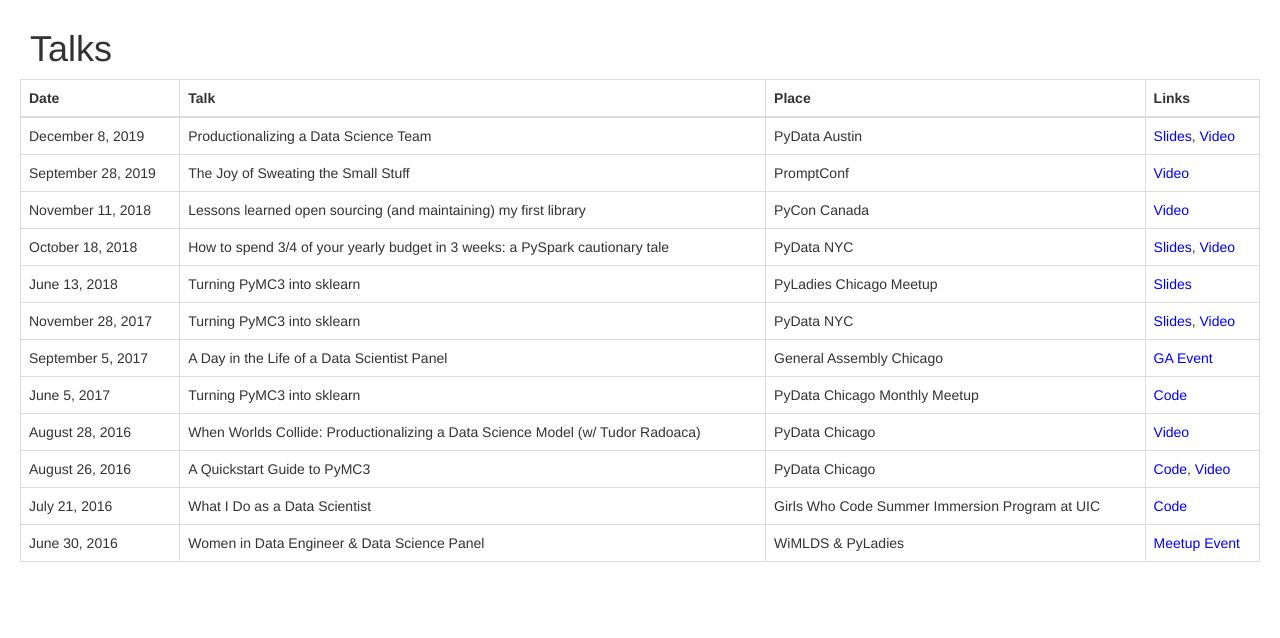
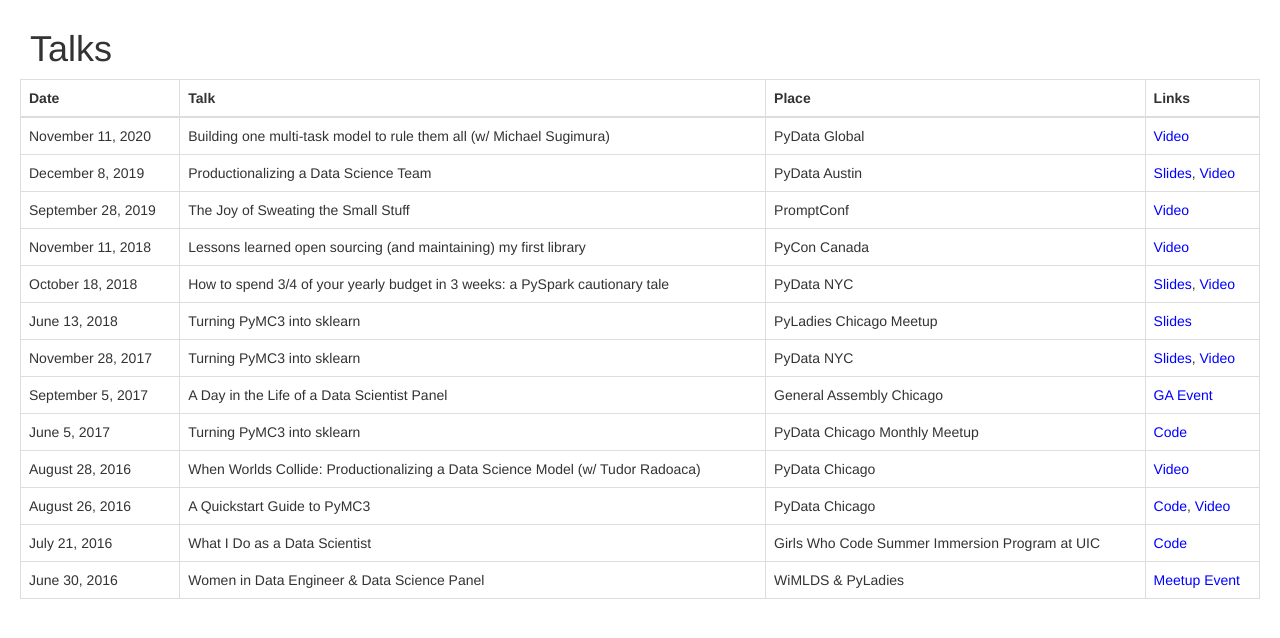
Before and after one commit to parsing-science/parsing-science-flask, a Flask app: page /talks/ in a window 1280 px wide. Shown: the part 111-749 px from the top of the page. Run offline with Flask 2, Linux system fonts and the light colour scheme; some libraries are stand-ins or nearby versions.

Commit message:
Update links/bio

```diff
--- a/parsing_science/templates/core/about.html
+++ b/parsing_science/templates/core/about.html
@@ -7,8 +7,8 @@
     <div class="about-me-text col-md-8">
         <h1>About Me </h1>
         <p>
-        I'm Nicole (she/her/hers), a Data Science Manager. Diversity, Equity, and Inclusion are very important to me, and I'm always happy to chat about how tech companies can improve in those areas. As my teammates know, I am extremely into organizing things like code (every single person has had a code review from me asking them to alphabetize their imports). I also enjoy thinking about how to make DS processes more efficient.<br><br>
-        Currently, I'm on the Data Science team at ShopRunner. I've been focusing on Natural Langugage Processing (NLP) for the last year or so. My latest project involves extracting product attributes from descriptions.<br><br>
+        I'm Nicole (she/her/hers), a Director of Data Science. Diversity, Equity, and Inclusion are very important to me, and I'm always happy to chat about how tech companies can improve in those areas. As my teammates know, I am extremely into organizing things like code (every single person has had a code review from me asking them to alphabetize their imports). I also enjoy thinking about how to make DS processes more efficient.<br><br>
+        Currently, I'm managing the Data Science team at ShopRunner. We work to help ShopRunner improve personalization and automation at scale.<br><br>
         I have a PhD in Physics from Berkeley; my research focused on computational neuroscience. After grad school, I spent time at the Exploratorium and doing QA/Tech Support at Automatic. <br> <br>
         I then moved to Chicago and worked at the Center for Elementary Math and Science Education at the University of Chicago. I developed online interactive math activities and worked on a data analysis tool. <br><br>
         I started my Data Science career at Shiftgig. I spent all day playing with fun tools like Jupyter notebooks, pandas, scikitlearn, and PyMC3. <br><br>
--- a/parsing_science/templates/core/index.html
+++ b/parsing_science/templates/core/index.html
@@ -3,9 +3,9 @@
   <div class="home row-fluid">
     <div class="col-md-5">
         <p>
-          Hello, I'm Nicole Carlson (she/her/hers), a Data Science Manager in Chicago. I'm passionate about building diverse and inclusive Data Science teams. If you work with me, you'll also discover that I love organizing things and making processes more efficient.<br><br>
+          Hello, I'm Nicole Carlson (she/her/hers), a Director of Data Science in Chicago. I'm passionate about building diverse and inclusive Data Science teams. If you work with me, you'll also discover that I love organizing things and making processes more efficient.<br><br>
           This website has links to my latest projects and talks.<br><br>
-          I'm the co-creator of <a href="https://pypi.python.org/pypi/tonks/" target="_blank" style="color:#53B3CB"> Tonks</a>, a deep learning library to create multi-task image, text, or ensemble (image + text) models.<br><br>
+          I'm the co-creator of <a href="https://pypi.python.org/pypi/octopod/" target="_blank" style="color:#53B3CB"> Octopod</a>, a deep learning library to create multi-task image, text, or ensemble (image + text) models.<br><br>
           I also created <a href="https://pypi.python.org/pypi/pymc3-models/" target="_blank" style="color:#53B3CB"> PyMC3 Models</a>, a library for custom PyMC3 models built on top of the scikit-learn API.
         </p>
     </div>
--- a/parsing_science/templates/core/projects.html
+++ b/parsing_science/templates/core/projects.html
@@ -4,7 +4,7 @@
     <h3> Projects </h3>
     <p>
         I primarily code in Python. <br><br>
-        I'm the co-creator of Tonks, a deep learning library to create multi-task image, text, or ensemble (image + text) models <a href="https://github.com/ShopRunner/tonks" target="_blank" style="color:#53B3CB"> Github</a>, <a href="https://pypi.org/project/tonks/" target="_blank" style="color:#53B3CB"> PyPI</a>. My co-creator, <a href="https://medium.com/@michaelsugimura" target="_blank" style="color:#53B3CB"> Michael Sugimura</a>, and I wrote <a href="https://medium.com/shoprunner/tonks-building-one-multi-task-model-to-rule-them-all-3e5d020f1f2b" target="_blank" style="color:#53B3CB"> a blog post </a> about the process of making Tonks. <br><br>
+        I'm the co-creator of Octopod, a deep learning library to create multi-task image, text, or ensemble (image + text) models <a href="https://github.com/ShopRunner/octopod" target="_blank" style="color:#53B3CB"> Github</a>, <a href="https://pypi.org/project/octopod/" target="_blank" style="color:#53B3CB"> PyPI</a>. My co-creator, <a href="https://medium.com/@michaelsugimura" target="_blank" style="color:#53B3CB"> Michael Sugimura</a>, and I wrote <a href="https://medium.com/shoprunner/tonks-building-one-multi-task-model-to-rule-them-all-3e5d020f1f2b" target="_blank" style="color:#53B3CB"> a blog post </a> about the process of making Tonks. <br><br>
         I created PyMC3 Models, a library for custom PyMC3 models built on top of the scikit-learn API <a href="https://github.com/parsing-science/pymc3_models" target="_blank" style="color:#53B3CB"> Github</a>, <a href="https://pypi.org/project/pymc3-models/" target="_blank" style="color:#53B3CB"> PyPI</a>. <br><br>
         See other projects on <a href="https://github.com/parsing-science" target="_blank" style="color:#53B3CB"> my Github page</a>.
     </p>
--- a/parsing_science/templates/core/talks.html
+++ b/parsing_science/templates/core/talks.html
@@ -14,6 +14,12 @@
           </tr>
         </thead>
         <tbody>
+          <tr>
+            <td>November 11, 2020</td>
+            <td>Building one multi-task model to rule them all (w/ Michael Sugimura)</td>
+            <td>PyData Global</td>
+            <td> <a href="https://www.youtube.com/watch?v=koYLHZ_GvrM" target="_blank"> Video </a></td>
+          </tr>
           <tr>
             <td>December 8, 2019</td>
             <td>Productionalizing a Data Science Team</td>
```
